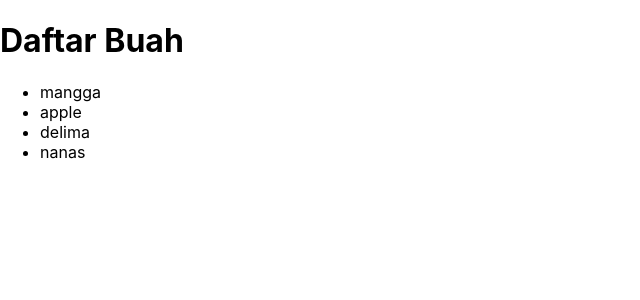
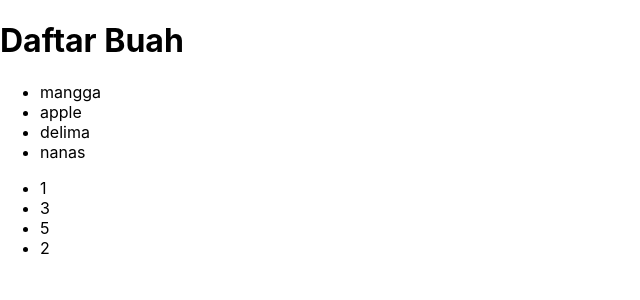
Before and after one commit to ujangaris/Looping-List-pada-REACT-JS, a React (Create React App) app: page / in a window 1280 px wide. Shown: the top 300 px of the page, without its empty margins (0-640 px from the left). Built offline with nearby package versions, Linux system fonts and the light colour scheme.

Commit message:
Higher order function filter()

```diff
--- a/src/App.js
+++ b/src/App.js
@@ -14,10 +14,15 @@ class App extends React.Component {
   render() {
     const fruits = ["mangga", "apple", "delima", "nanas"]
     const fruit = fruits.map((f, index) => <li key={index}>{f}</li>)
+    const numbers = [1, 3, 5, 9, 2, 10]
+    const number = numbers.filter((n) => n < 6)
+    const num = number.map((n) => <li key={n.toString()}>{n}</li>)
+    console.log(number)
     return (
       <div>
         <h1>Daftar Buah</h1>
         <ul>{fruit}</ul>
+        <ul>{num}</ul>
       </div>
     )
   }
```
Also changed, not shown: 1 other file (tests, documents, lock files or other folders).
